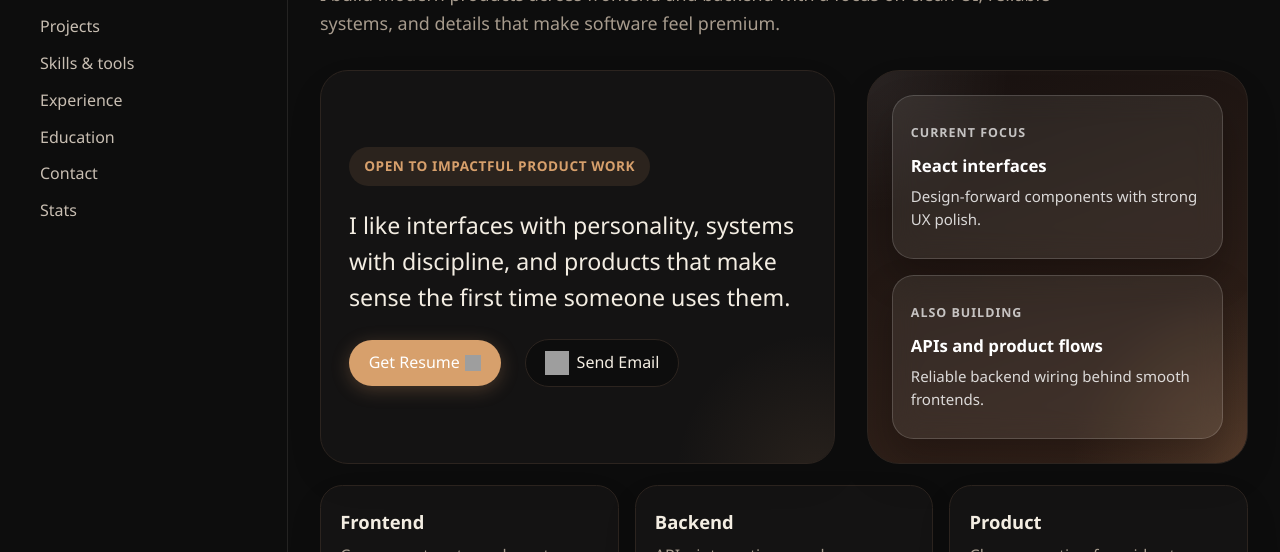
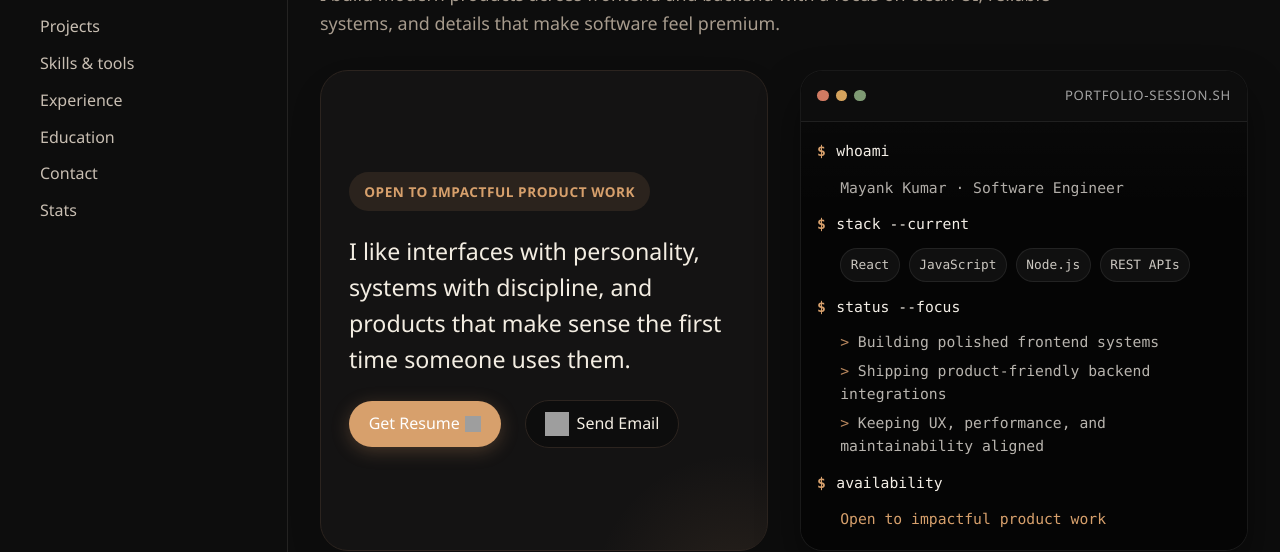
Before and after one commit to mkr45/My-Portfolio, a React (Vite) app: page / in a window 1280 px wide. Shown: the part 248-800 px from the top of the page. Built offline with nearby package versions, Linux system fonts and the light colour scheme; grey boxes are pictures that could not be loaded.

Commit message:
made a terminal like ui in home page

```diff
--- a/src/pages/Home.css
+++ b/src/pages/Home.css
@@ -57,7 +57,7 @@
 
 .hero-shell {
   display: grid;
-  grid-template-columns: minmax(0, 1.15fr) minmax(280px, 0.85fr);
+  grid-template-columns: repeat(2, minmax(0, 1fr));
   gap: 2rem;
   align-items: stretch;
   margin-top: 0.5rem;
@@ -175,110 +175,128 @@
   position: relative;
   min-height: 21rem;
   border-radius: 2rem;
-  padding: 1.5rem;
-  overflow: hidden;
-  background:
-    radial-gradient(circle at top left, rgba(255, 255, 255, 0.08), transparent 26%),
-    radial-gradient(circle at bottom right, rgba(var(--accent-rgb), 0.24), transparent 32%),
-    linear-gradient(160deg, var(--hero-surface-start), var(--hero-surface-end));
+  padding: 0;
+  overflow: visible;
+  background: transparent;
+  border: 0;
+  box-shadow: none;
   color: #fff;
   animation: scaleIn 0.8s ease-out 0.2s backwards;
   display: flex;
   align-items: stretch;
 }
 
-.visual-orb {
-  position: absolute;
-  border-radius: 999px;
-  filter: blur(10px);
-  opacity: 0.75;
-}
-
-.visual-orb-a {
-  width: 11rem;
-  height: 11rem;
-  background: rgba(255, 255, 255, 0.22);
-  top: 1.5rem;
-  right: 1rem;
-}
-
-.visual-orb-b {
-  width: 9rem;
-  height: 9rem;
-  background: rgba(255, 173, 94, 0.35);
-  bottom: 1rem;
-  left: 1rem;
-}
-
-.visual-card {
-  position: relative;
-  border: 1px solid rgba(255, 255, 255, 0.16);
-  background: rgba(255, 248, 239, 0.08);
-  backdrop-filter: blur(14px);
-  border-radius: 1.35rem;
-  padding: 1rem 1.1rem;
+.terminal-panel {
   width: 100%;
-  box-sizing: border-box;
-  transition: transform 0.24s ease, box-shadow 0.24s ease, border-color 0.24s ease, background 0.24s ease;
-  box-shadow: 0 18px 36px rgba(6, 4, 4, 0.26);
-  z-index: 1;
-  flex: 1;
-  justify-content: center;
+  border-radius: 1.4rem;
+  border: 1px solid rgba(255, 255, 255, 0.08);
+  background: #050505;
+  box-shadow: 0 20px 42px rgba(0, 0, 0, 0.42);
+  overflow: hidden;
   display: flex;
   flex-direction: column;
 }
 
-.visual-card strong,
-.visual-card p,
-.visual-kicker {
+.terminal-toolbar {
+  display: flex;
+  align-items: center;
+  justify-content: space-between;
+  gap: 1rem;
+  padding: 0.9rem 1rem;
+  border-bottom: 1px solid rgba(255, 255, 255, 0.08);
+  background: #0d0d0d;
+}
+
+.terminal-dots {
+  display: inline-flex;
+  gap: 0.45rem;
+}
+
+.terminal-dot {
+  width: 0.72rem;
+  height: 0.72rem;
+  border-radius: 999px;
   display: block;
 }
 
-.visual-card strong {
-  font-size: 1.05rem;
-  margin-bottom: 0.35rem;
+.dot-red { background: #d07a62; }
+.dot-amber { background: #d4a25c; }
+.dot-green { background: #7e9a73; }
+
+.terminal-title {
+  font-size: 0.82rem;
+  letter-spacing: 0.06em;
+  text-transform: uppercase;
+  color: rgba(255, 255, 255, 0.62);
 }
 
-.visual-card p {
-  margin: 0;
-  color: rgba(255, 255, 255, 0.82);
-  line-height: 1.5;
-  font-size: 0.94rem;
+.terminal-body {
+  display: flex;
+  flex-direction: column;
+  gap: 0.8rem;
+  padding: 1.1rem 1rem 1.2rem;
+  font-family: "SFMono-Regular", "Menlo", "Monaco", "Consolas", monospace;
+  background:
+    linear-gradient(180deg, rgba(255, 255, 255, 0.015), transparent 20%),
+    #050505;
 }
 
-.visual-card:hover {
-  transform: translateY(-6px);
-  box-shadow: 0 28px 42px rgba(6, 4, 4, 0.32);
-  border-color: rgba(215, 160, 108, 0.3);
-  background: rgba(255, 248, 239, 0.12);
+.terminal-line {
+  display: flex;
+  align-items: baseline;
+  gap: 0.65rem;
+  font-size: 0.92rem;
 }
 
-.visual-kicker {
-  font-size: 0.78rem;
+.terminal-prompt {
+  color: var(--accent-strong);
   font-weight: 700;
-  text-transform: uppercase;
-  letter-spacing: 0.08em;
-  margin-bottom: 0.6rem;
-  color: rgba(255, 255, 255, 0.72);
 }
 
-.visual-stack {
-  position: relative;
-  z-index: 1;
-  display: flex;
-  flex-direction: column;
-  justify-content: flex-start;
-  gap: 1rem;
-  width: 100%;
-  flex: 1;
+.terminal-command {
+  color: #f4efe7;
 }
 
-.visual-card-main {
-  margin-right: 0;
+.terminal-output {
+  padding-left: 1.45rem;
+  color: rgba(244, 239, 231, 0.72);
+  line-height: 1.6;
+  font-size: 0.92rem;
 }
 
-.visual-card-secondary {
-  margin-left: 0;
+.terminal-output-accent {
+  color: var(--accent-strong);
+}
+
+.terminal-chip-row {
+  display: flex;
+  flex-wrap: wrap;
+  gap: 0.55rem;
+  padding-left: 1.45rem;
+}
+
+.terminal-chip {
+  padding: 0.35rem 0.6rem;
+  border-radius: 999px;
+  border: 1px solid rgba(255, 255, 255, 0.08);
+  background: #101010;
+  color: rgba(244, 239, 231, 0.82);
+  font-size: 0.8rem;
+}
+
+.terminal-block {
+  display: grid;
+  gap: 0.4rem;
+  padding-left: 1.45rem;
+  color: rgba(244, 239, 231, 0.75);
+  font-size: 0.92rem;
+  line-height: 1.55;
+}
+
+.terminal-block span::before {
+  content: ">";
+  color: var(--accent-color);
+  margin-right: 0.55rem;
 }
 
 .stats-strip {
@@ -374,16 +392,13 @@
     border-radius: 1.2rem;
   }
 
-  .visual-card {
-    width: auto;
-    margin-top: 0;
+  .terminal-panel {
+    border-radius: 1.15rem;
   }
 
-  .visual-card-secondary {
-    margin-top: 0.9rem;
-  }
-
-  .visual-card:hover {
-    transform: translateY(-4px);
+  .terminal-toolbar,
+  .terminal-body {
+    padding-left: 0.85rem;
+    padding-right: 0.85rem;
   }
 }
--- a/src/pages/Home.jsx
+++ b/src/pages/Home.jsx
@@ -77,18 +77,53 @@ export default function Home() {
         </div>
 
         <div className="hero-visual">
-          <div className="visual-stack">
-            <div className="visual-card visual-card-main">
-              <span className="visual-kicker">Current focus</span>
-              <strong>React interfaces</strong>
-              <p>Design-forward components with strong UX polish.</p>
+          <section className="terminal-panel" aria-label="Developer terminal preview">
+            <div className="terminal-toolbar">
+              <div className="terminal-dots" aria-hidden="true">
+                <span className="terminal-dot dot-red" />
+                <span className="terminal-dot dot-amber" />
+                <span className="terminal-dot dot-green" />
+              </div>
+              <span className="terminal-title">portfolio-session.sh</span>
             </div>
-            <div className="visual-card visual-card-secondary">
-              <span className="visual-kicker">Also building</span>
-              <strong>APIs and product flows</strong>
-              <p>Reliable backend wiring behind smooth frontends.</p>
+
+            <div className="terminal-body">
+              <div className="terminal-line">
+                <span className="terminal-prompt">$</span>
+                <span className="terminal-command">whoami</span>
+              </div>
+              <div className="terminal-output">Mayank Kumar · Software Engineer</div>
+
+              <div className="terminal-line">
+                <span className="terminal-prompt">$</span>
+                <span className="terminal-command">stack --current</span>
+              </div>
+              <div className="terminal-chip-row">
+                <span className="terminal-chip">React</span>
+                <span className="terminal-chip">JavaScript</span>
+                <span className="terminal-chip">Node.js</span>
+                <span className="terminal-chip">REST APIs</span>
+              </div>
+
+              <div className="terminal-line">
+                <span className="terminal-prompt">$</span>
+                <span className="terminal-command">status --focus</span>
+              </div>
+              <div className="terminal-block">
+                <span>Building polished frontend systems</span>
+                <span>Shipping product-friendly backend integrations</span>
+                <span>Keeping UX, performance, and maintainability aligned</span>
+              </div>
+
+              <div className="terminal-line">
+                <span className="terminal-prompt">$</span>
+                <span className="terminal-command">availability</span>
+              </div>
+              <div className="terminal-output terminal-output-accent">
+                Open to impactful product work
+              </div>
             </div>
-          </div>
+          </section>
         </div>
       </section>
 
```
